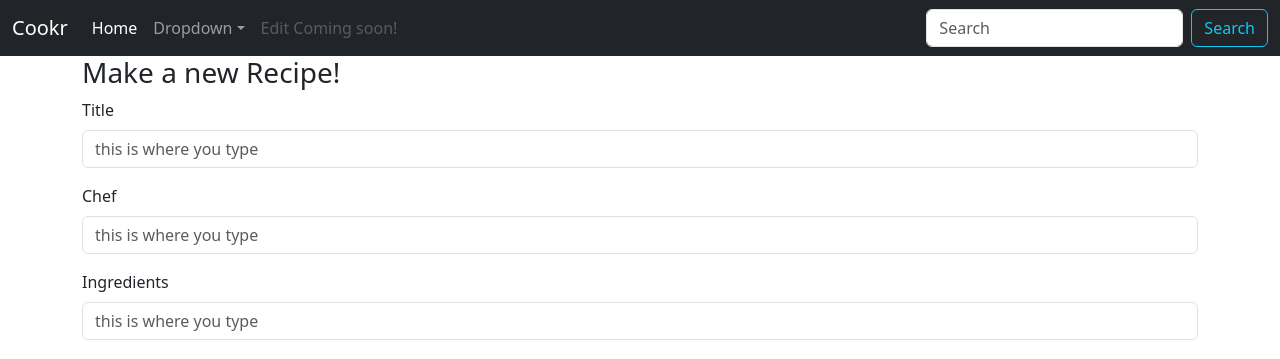
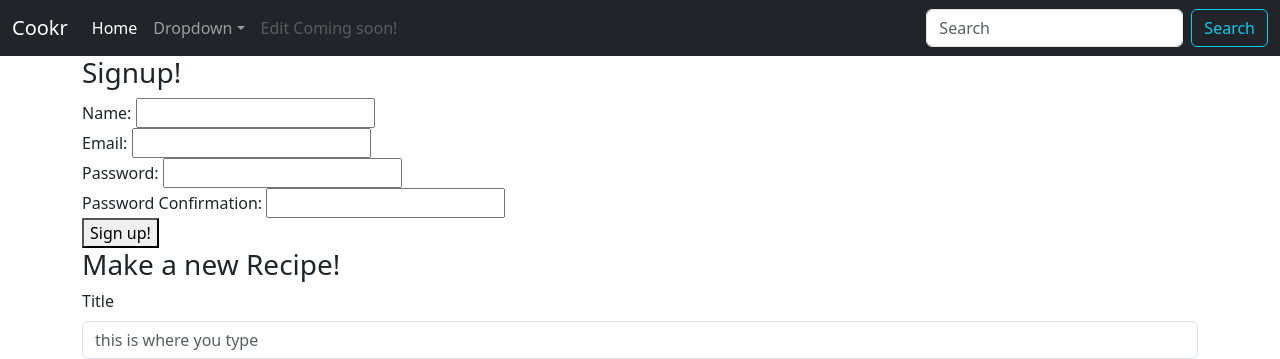
Before and after one commit to actualize-day-2023-09/cookbook-frontend, a React (Vite) app: page /signup in a window 1280 px wide. Shown: the top 359 px of the page. Built offline with nearby package versions, Linux system fonts and the light colour scheme; no server answers; a web font is replaced by a local one.

Commit message:
creates and connects user signup component

```diff
--- a/src/Content.jsx
+++ b/src/Content.jsx
@@ -5,6 +5,7 @@ import { RecipesNew } from "./RecipesNew";
 // imported recipes show component
 import { RecipesShow } from "./RecipesShow";
 import { Modal } from "./Modal";
+import { Signup } from "./Signup";
 
 export function Content() {
   const [isRecipesShowVisible, setIsRecipesShowVisible] = useState(false);
@@ -67,6 +68,8 @@ export function Content() {
 
   return (
     <div className="container">
+      <h3>Signup!</h3>
+      <Signup />
       <RecipesNew onCreateRecipe={handleCreateRecipe} />
       <RecipesIndex recipes={recipes} onShowRecipe={handleShowRecipe} />
       {/* changes modal to display currentRecipe data */}
--- /dev/null
+++ b/src/Signup.jsx
@@ -0,0 +1,38 @@
+import axios from "axios";
+
+export function Signup() {
+  const handleSubmit = (event) => {
+    event.preventDefault();
+    const params = new FormData(event.target);
+    console.log("handle submit", params);
+    axios
+      .post("http://localhost:3000/users.json", params)
+      .then((response) => {
+        console.log(response.data);
+        event.target.reset();
+      })
+      .catch((error) => {
+        console.log(error.response.data.errors);
+      });
+  };
+
+  return (
+    <div id="signup">
+      <form onSubmit={handleSubmit}>
+        <div>
+          Name: <input name="name" type="text" />
+        </div>
+        <div>
+          Email: <input name="email" type="email" />
+        </div>
+        <div>
+          Password: <input name="password" type="password" />
+        </div>
+        <div>
+          Password Confirmation: <input name="password_confirmation" type="password" />
+        </div>
+        <button type="submit">Sign up!</button>
+      </form>
+    </div>
+  );
+}
```
